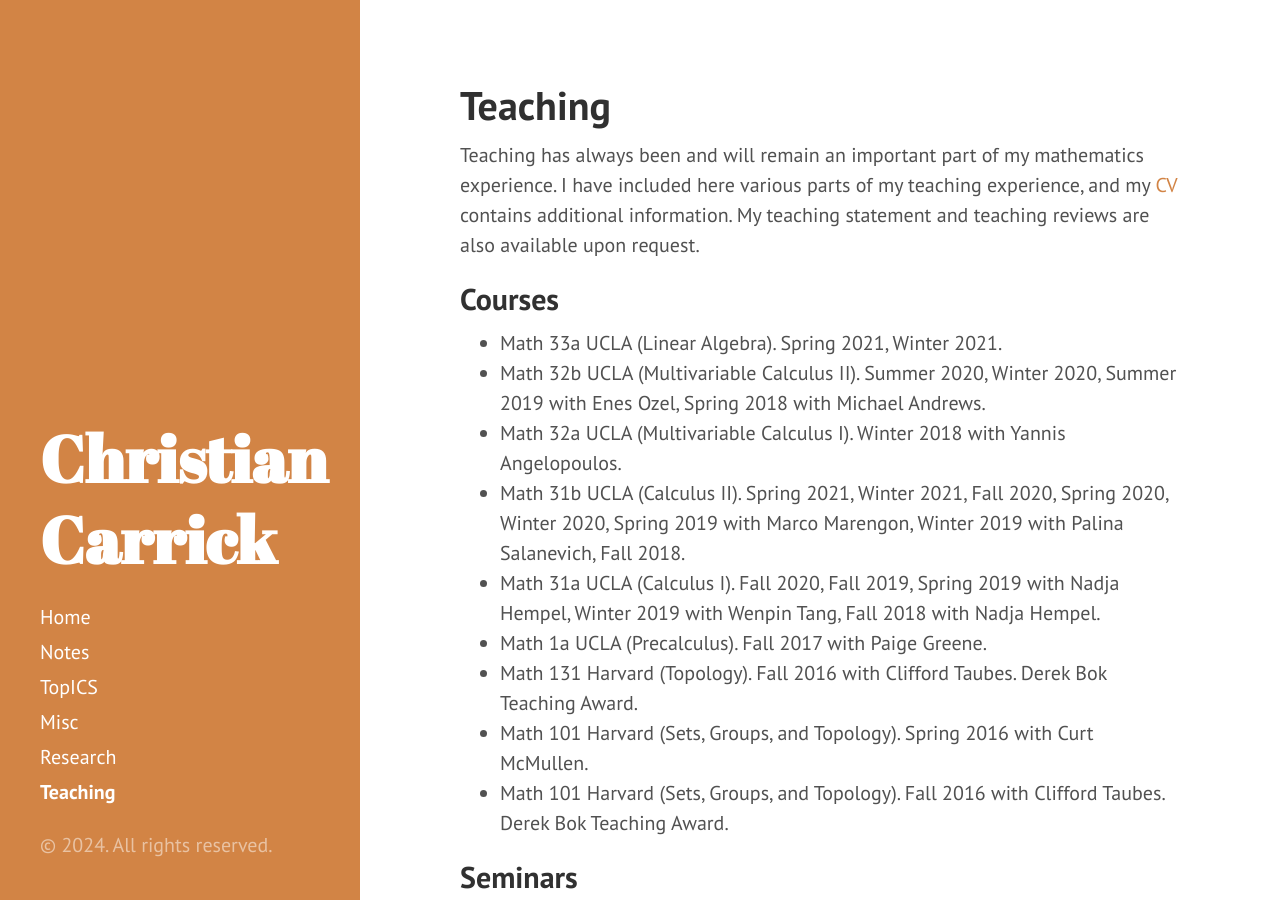
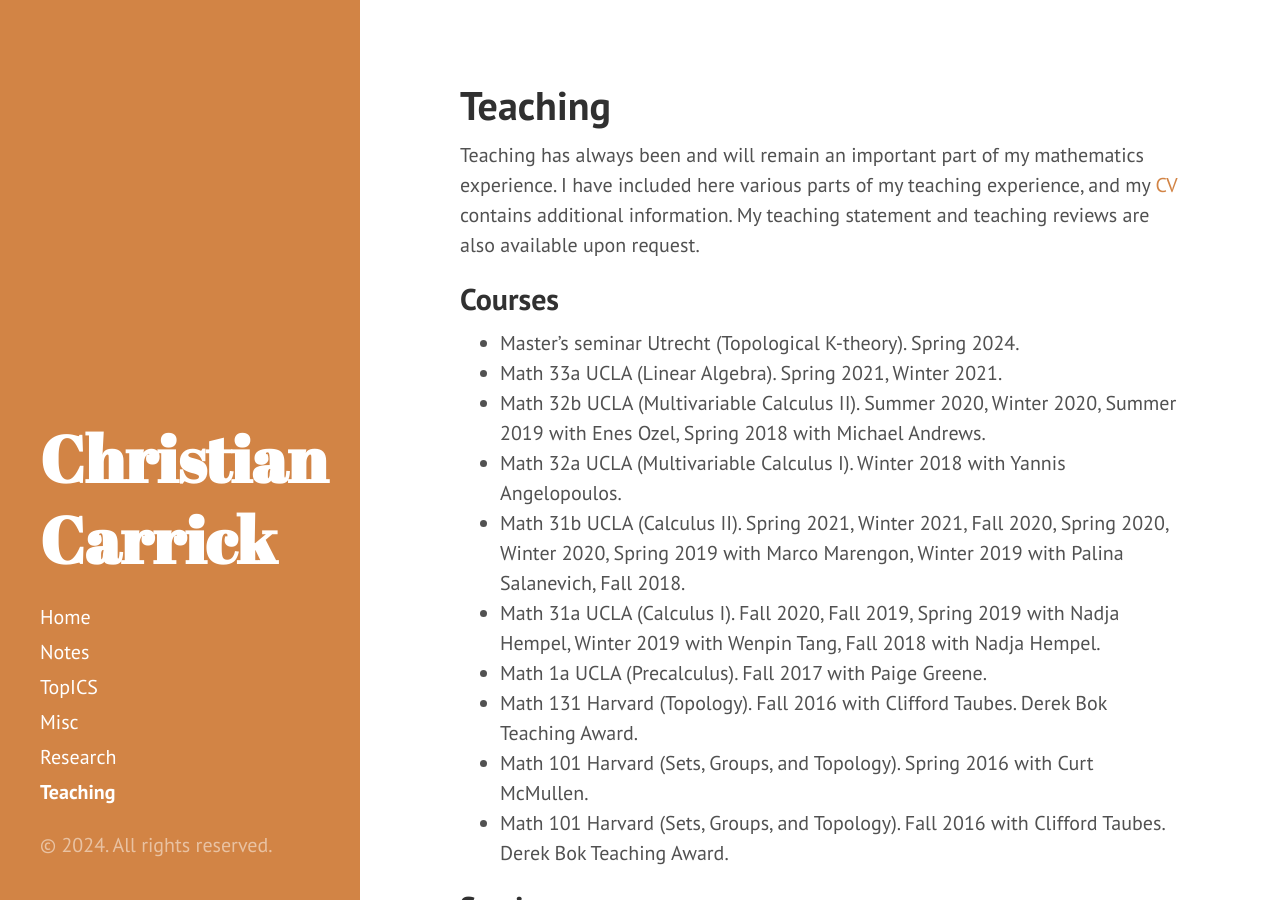
Before and after one commit to carrickchristian/carrickchristian.github.io, a Jekyll site: the page built from teaching.md, in a window 1280 px wide and 900 px high. Built offline with Jekyll 4.4.1, drawn with Linux system fonts in a browser that asks for light colours.

Commit message:
Dec 24 update

```diff
--- a/index.html
+++ b/index.html
@@ -7,7 +7,7 @@ title: Home
     alt="Christian Carrick">
 <h2 id="about">About</h2>
 
-<p>I am a Postdoctoral Fellow at the <a href="https://utrechtgeometrycentre.nl/">Utrecht Geometry Center</a> at Universiteit Utrecht working with <a href="https://webspace.science.uu.nl/~meier007/">Lennart Meier</a>. From September 2022 through December 2022, I was at the Hausdorff Institute in Bonn for the trimester on Spectral Methods in Algebra, Geometry, and Topology. I received my Ph.D. in Mathematics in June 2022 from UCLA, where my advisor was <a href="https://www.math.ucla.edu/~mikehill/">Mike Hill</a>. My CV is <a href="https://carrickchristian.github.io/cv.pdf">here</a>.</p>
+<p>I am a National Science Foundation (NSF) Postdoctoral Fellow at the <a href="https://utrechtgeometrycentre.nl/">Utrecht Geometry Center</a> at Universiteit Utrecht working with <a href="https://webspace.science.uu.nl/~meier007/">Lennart Meier</a>. From January 2023 through May 2024, I was a Postdoctoral researcher (Onderzoeker) at Universiteit Utrecht. From September 2022 through December 2022, I was at the Hausdorff Institute in Bonn for the trimester on Spectral Methods in Algebra, Geometry, and Topology. I received my Ph.D. in Mathematics in June 2022 from UCLA, where my advisor was <a href="https://www.math.ucla.edu/~mikehill/">Mike Hill</a>. My CV is <a href="https://carrickchristian.github.io/cv.pdf">here</a>.</p>
 
 <p>My research is in equivariant, chromatic, synthetic, and motivic homotopy. I am particularly interested in (connective) higher real $K$-theories and relating the various computations one can perform with these theories (e.g. their slice, homotopy fixed points, Adams, Adams-Novikov, etc. spectral sequences) to moduli problems in algebraic geometry via the language of stacks. See my <a href="https://carrickchristian.github.io/research/">Research</a> page for more. </p>
 
--- a/teaching.md
+++ b/teaching.md
@@ -3,10 +3,11 @@ layout: page
 title: Teaching
 ---
 
-Teaching has always been and will remain an important part of my mathematics experience. I have included here various parts of my teaching experience, and my [CV](https://carrickchristian.github.io/CV.pdf) contains additional information. My teaching statement and teaching reviews are also available upon request.
+Teaching has always been and will remain an important part of my mathematics experience. I have included here various parts of my teaching experience, and my [CV](https://carrickchristian.github.io/cv.pdf) contains additional information. My teaching statement and teaching reviews are also available upon request.
 
 ## Courses
 
+* Master's seminar Utrecht (Topological K-theory). Spring 2024.
 * Math 33a UCLA (Linear Algebra). Spring 2021, Winter 2021.
 * Math 32b UCLA (Multivariable Calculus II). Summer 2020, Winter 2020, Summer 2019 with Enes Ozel, Spring 2018 with Michael Andrews.
 * Math 32a UCLA (Multivariable Calculus I). Winter 2018 with Yannis Angelopoulos.
```
Also changed, not shown: TopICS.md (+2 -0 lines), 2 other files.
